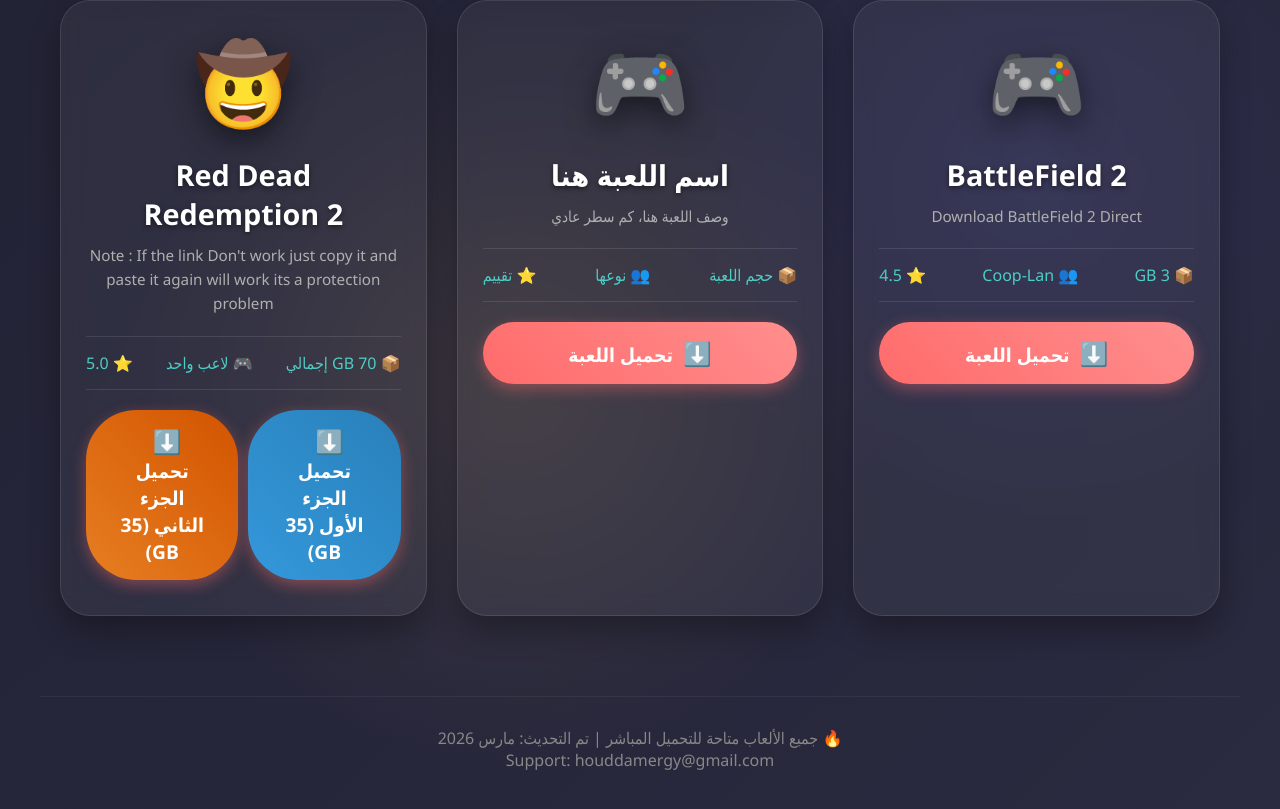
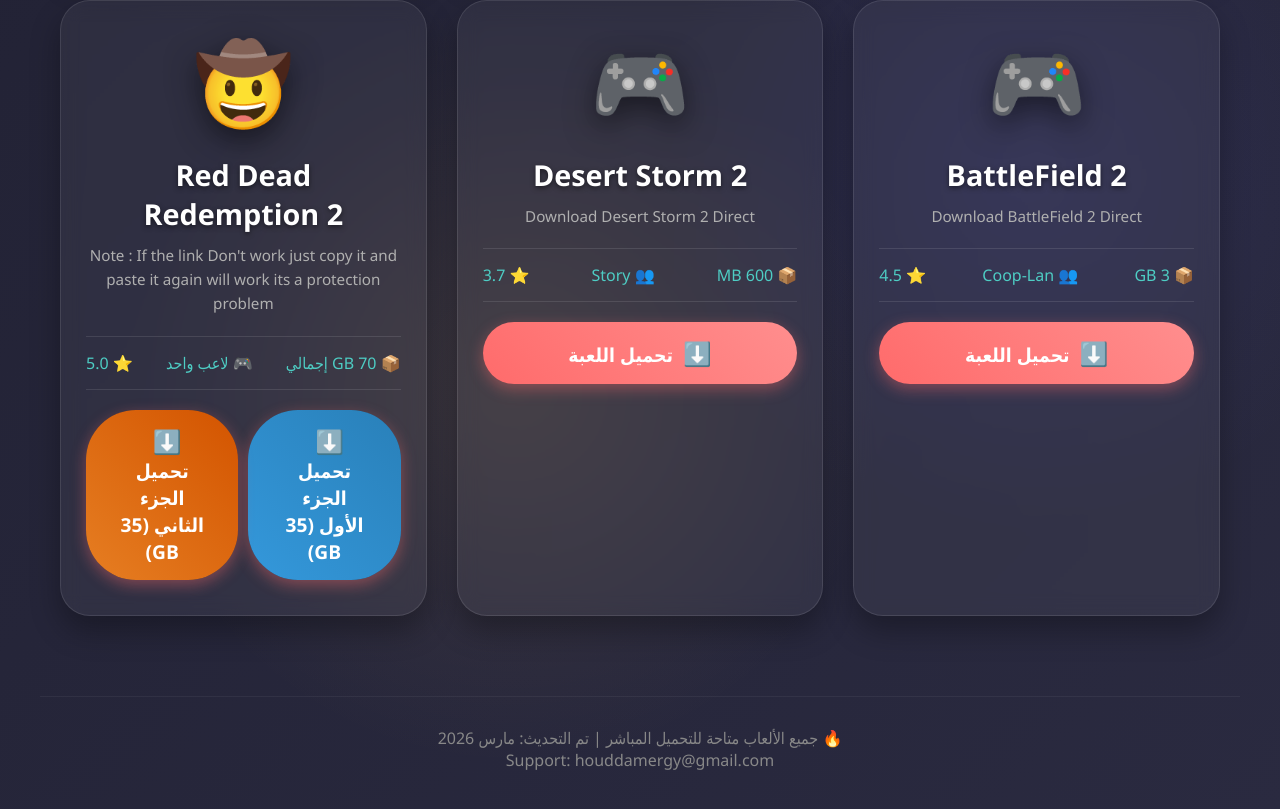
Before and after one commit to ue7g2ucaitxiwycigq/ue7g2ucatixiwycigq.github.io, a plain HTML site: page index.html in a window 1280 px wide. Shown: the part 1360-2169 px from the top of the page. Drawn offline with Linux system fonts and the light colour scheme.

Commit message:
Update index.html

```diff
--- a/index.html
+++ b/index.html
@@ -369,14 +369,14 @@
                 <!--8 البطاقة الجديدة -->
                     <div class="game-card" data-name="">
                         <div class="game-icon">🎮</div>  <!-- أيقونة أو صورة -->
-                        <h3 class="game-title">اسم اللعبة هنا</h3>
-                        <p class="game-description">وصف اللعبة هنا، كم سطر عادي</p>
+                        <h3 class="game-title">Desert Storm 2</h3>
+                        <p class="game-description">Download Desert Storm 2 Direct</p>
                         <div class="game-meta">
-                            <span>📦 حجم اللعبة</span>
-                            <span>👥 نوعها</span>
-                            <span>⭐ تقييم</span>
+                            <span>📦 600 MB </span>
+                            <span>👥 Story </span>
+                            <span>⭐ 3.7 </span>
                         </div>
-                        <a href="رابط_التحميل" class="download-btn" target="_blank">تحميل اللعبة</a>
+                        <a href="https://s3.uptogames.net/utg/Conflict-Desert-Storm-2.rar" class="download-btn" target="_blank">تحميل اللعبة</a>
                     </div>
 
                 <!--  8بطاقة Red Dead Redemption 2 -->
```
